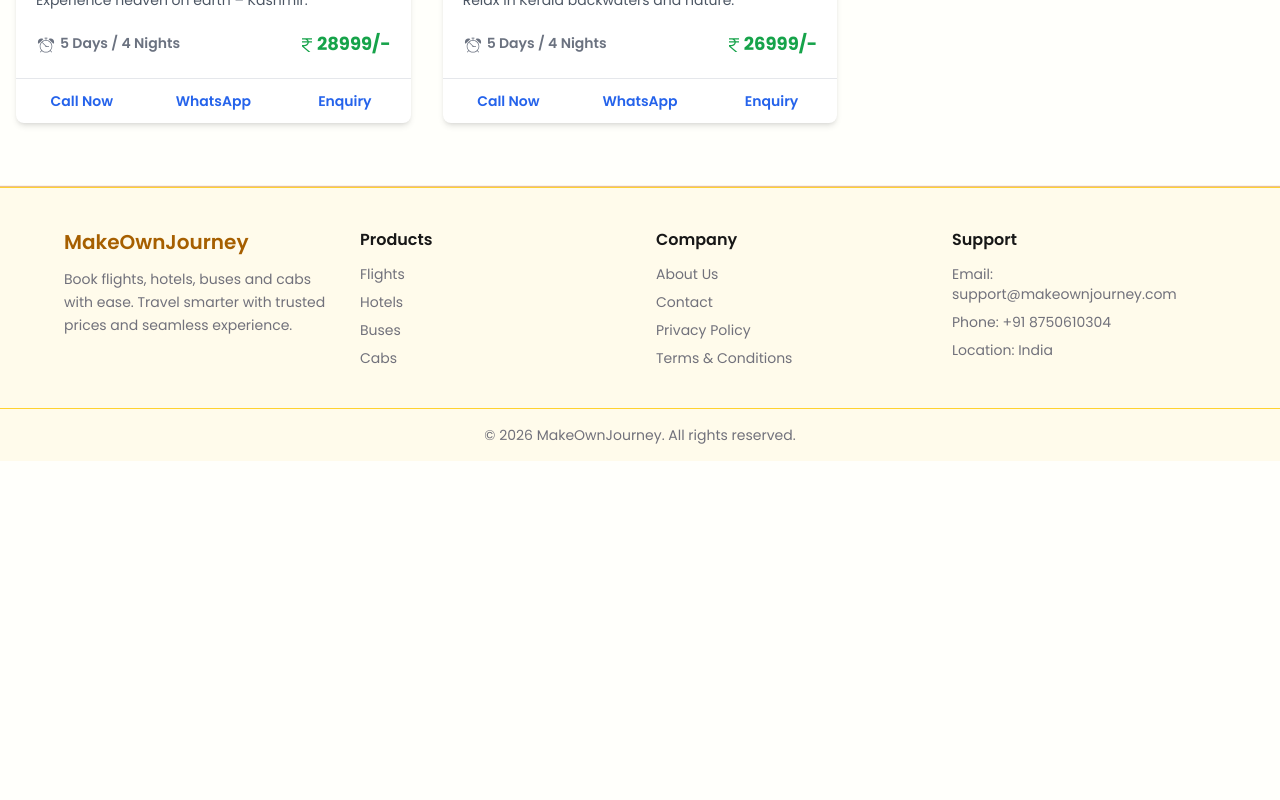
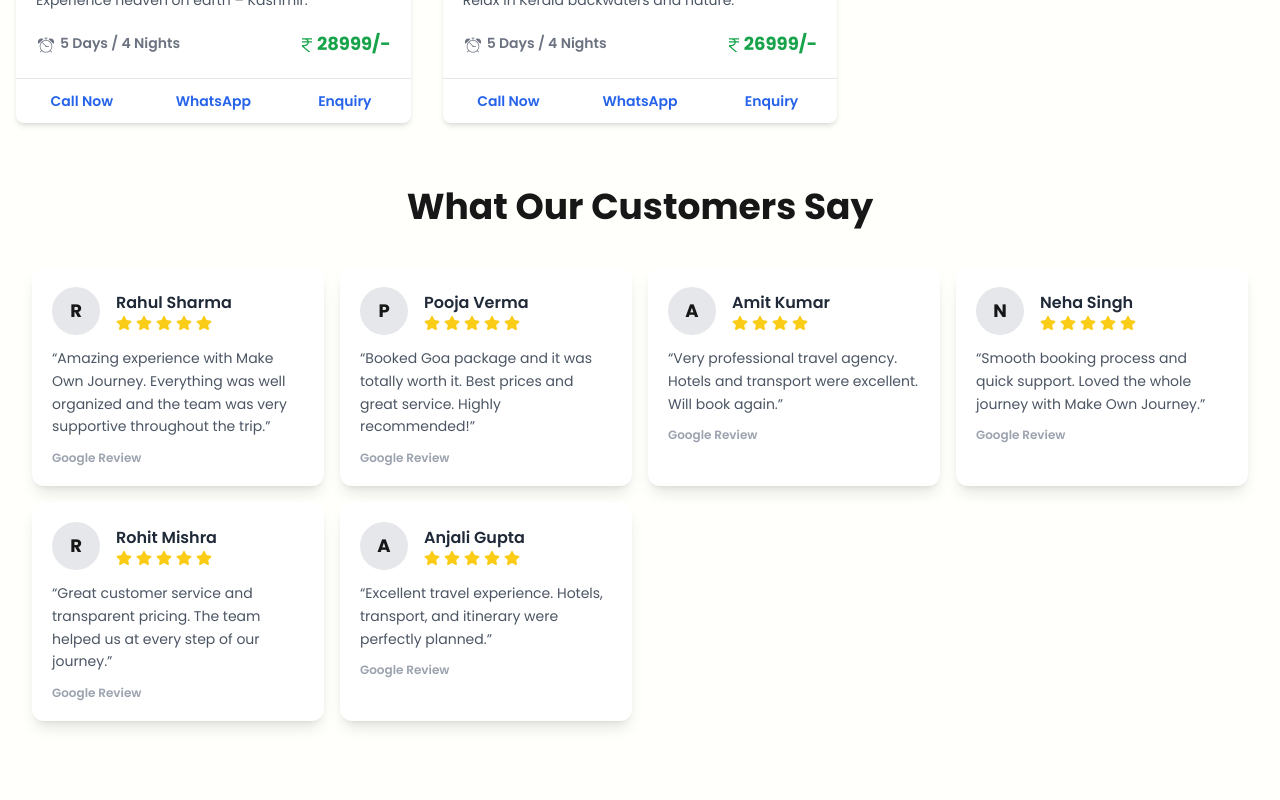
Before and after one commit to ownmakejourney-design/MakeOwnJourney-frontend, a Next.js app: page /package in a window 1280 px wide. Shown: the part 1000-1800 px from the top of the page. Before the commit the page ends 1461 px from the top, so only its background shows below. Built offline with nearby package versions, Linux system fonts and the light colour scheme.

Commit message:
google reviews

```diff
--- a/src/app/enquiry/page.tsx
+++ b/src/app/enquiry/page.tsx
@@ -1,130 +1,13 @@
-"use client";
+import EnquiryClient from "@/components/package/EnquiryClient";
+import { Suspense } from "react";
 
-import { useSearchParams, useRouter } from "next/navigation";
-import { useState } from "react";
+
+export const dynamic = "force-dynamic"; // 👈 VERY IMPORTANT
 
 export default function EnquiryPage() {
-  const searchParams = useSearchParams();
-  const router = useRouter();
-  const pkg = searchParams.get("package");
-
-  const [form, setForm] = useState({
-    name: "",
-    email: "",
-    phone: "",
-    travelDate: "",
-    pax: "",
-    fromCity: "",
-  });
-
-  const handleChange = (e: any) => {
-    setForm({ ...form, [e.target.name]: e.target.value });
-  };
-
-  const handleSubmit = (e: any) => {
-    e.preventDefault();
-    console.log("Enquiry Data:", { ...form, package: pkg });
-
-    alert("Enquiry submitted successfully!");
-    router.push(`/package/${pkg}`);
-  };
-
   return (
-    <div className="fixed inset-0 z-50 flex items-center justify-center">
-      {/* 🔲 BLURRED BACKGROUND */}
-      <div className="absolute inset-0 bg-black/40 backdrop-blur-sm"></div>
-
-      {/* 🧾 FORM CARD */}
-      <div className="relative z-10 w-full max-w-2xl bg-white rounded-2xl shadow-2xl p-8">
-        {/* Close Button */}
-        <button
-          onClick={() => router.back()}
-          className="absolute top-4 right-4 text-gray-500 hover:text-black text-xl"
-        >
-          ✕
-        </button>
-
-        {/* Header */}
-        <div className="mb-6 text-center">
-          <span className="inline-block bg-red-600 text-white px-4 py-1 rounded-full text-sm font-bold mb-3">
-            Instant Booking Get 25% OFF
-          </span>
-
-          <h1 className="text-2xl font-bold">
-            Hi  Enquiry Now To Get Best Offer!!!
-          </h1>
-
-          {pkg && (
-            <p className="text-gray-600 mt-2">
-              Package: <b className="capitalize">{pkg.replace(/-/g, " ")}</b>
-            </p>
-          )}
-        </div>
-
-        {/* FORM */}
-        <form onSubmit={handleSubmit} className="space-y-4">
-          <input
-            type="text"
-            name="name"
-            placeholder="Full Name"
-            required
-            onChange={handleChange}
-            className="w-full border rounded-lg px-4 py-3"
-          />
-
-          <input
-            type="email"
-            name="email"
-            placeholder="Email"
-            required
-            onChange={handleChange}
-            className="w-full border rounded-lg px-4 py-3"
-          />
-
-          <div className="grid md:grid-cols-2 gap-4">
-            <input
-              type="tel"
-              name="phone"
-              placeholder="Mobile"
-              required
-              onChange={handleChange}
-              className="w-full border rounded-lg px-4 py-3"
-            />
-
-            <input
-              type="date"
-              name="travelDate"
-              onChange={handleChange}
-              className="w-full border rounded-lg px-4 py-3"
-            />
-          </div>
-
-          <div className="grid md:grid-cols-2 gap-4">
-            <input
-              type="number"
-              name="pax"
-              placeholder="No of Pax"
-              onChange={handleChange}
-              className="w-full border rounded-lg px-4 py-3"
-            />
-
-            <input
-              type="text"
-              name="fromCity"
-              placeholder="From City"
-              onChange={handleChange}
-              className="w-full border rounded-lg px-4 py-3"
-            />
-          </div>
-
-          <button
-            type="submit"
-            className="w-full bg-blue-600 hover:bg-blue-700 text-white py-3 rounded-lg text-lg font-bold mt-4"
-          >
-            Submit Enquiry
-          </button>
-        </form>
-      </div>
-    </div>
+    <Suspense fallback={<div className="min-h-screen flex items-center justify-center">Loading...</div>}>
+      <EnquiryClient />
+    </Suspense>
   );
 }
--- a/src/app/hotels/page.tsx
+++ b/src/app/hotels/page.tsx
@@ -1,9 +1,9 @@
 "use client";
 
 import About from "@/components/flights/About";
-import HotelCard from "@/components/hotels/HotelsCards";
-import HotelSearch from "@/components/hotels/HotelSearch";
-import HotelsOffers from "@/components/hotels/HotelsOffers";
+import HotelCard from "@/components/Hotels/HotelsCards";
+import HotelSearch from "@/components/Hotels/HotelSearch";
+import HotelsOffers from "@/components/Hotels/HotelsOffers";
 import { useEffect, useState } from "react";
 
 export default function FlightsPage() {
--- a/src/app/package/page.tsx
+++ b/src/app/package/page.tsx
@@ -1,4 +1,7 @@
+import GoogleReviewCard from "@/components/package/GoogleReviewCard";
 import PackageCard from "@/components/package/Package";
+import { googleReviews } from "@/data/googleReviews";
+
 import { packages } from "@/data/package";
 
 
@@ -14,6 +17,21 @@
           <PackageCard key={pkg.id} pkg={pkg} />
         ))}
       </div>
+
+      <section className="max-w-screen mx-auto px-4 py-16">
+      <h2 className="text-4xl font-bold text-center mb-10">
+        What Our Customers Say
+      </h2>
+
+      <div className="grid gap-4 sm:grid-cols-2 lg:grid-cols-4">
+        {googleReviews.map((review) => (
+          <GoogleReviewCard
+            key={review.id}
+            review={review}
+          />
+        ))}
+      </div>
+    </section>
     </div>
   );
 }
--- a/src/app/page.tsx
+++ b/src/app/page.tsx
@@ -1,7 +1,9 @@
 "use client";
 import HeroSection from "@/components/home/HeroSection";
 import Offer from "@/components/home/Offer";
+import GoogleReviewCard from "@/components/package/GoogleReviewCard";
 import PackageCard from "@/components/package/Package";
+import { googleReviews } from "@/data/googleReviews";
 import { packages } from "@/data/package";
 
 export default function Home() {
@@ -20,6 +22,21 @@
           ))}
         </div>
       </div>
+
+       <section className="max-w-screen mx-auto px-4 py-16">
+            <h2 className="text-4xl font-bold text-center mb-10">
+              What Our Customers Say
+            </h2>
+
+            <div className="grid gap-6 sm:grid-cols-2 lg:grid-cols-4 px-10">
+              {googleReviews.map((review) => (
+                <GoogleReviewCard
+                  key={review.id}
+                  review={review}
+                />
+              ))}
+            </div>
+          </section>
     </main>
   );
 }
--- /dev/null
+++ b/src/components/package/EnquiryClient.tsx
@@ -0,0 +1,65 @@
+"use client";
+
+import { useSearchParams, useRouter } from "next/navigation";
+import { useState } from "react";
+
+export default function EnquiryClient() {
+  const searchParams = useSearchParams();
+  const router = useRouter();
+  const pkg = searchParams.get("package");
+
+  const [form, setForm] = useState({
+    name: "",
+    email: "",
+    phone: "",
+    travelDate: "",
+    pax: "",
+    fromCity: "",
+  });
+
+  const handleChange = (e: any) => {
+    setForm({ ...form, [e.target.name]: e.target.value });
+  };
+
+  const handleSubmit = (e: any) => {
+    e.preventDefault();
+    console.log("Enquiry Data:", { ...form, package: pkg });
+    alert("Enquiry submitted successfully!");
+    router.push(`/package/${pkg}`);
+  };
+
+  return (
+    <div className="fixed inset-0 z-50 flex items-center justify-center">
+      {/* Background blur */}
+      <div className="absolute inset-0 bg-black/40 backdrop-blur-sm"></div>
+
+      <div className="relative z-10 w-full max-w-2xl bg-white rounded-2xl shadow-2xl p-8">
+        <button
+          onClick={() => router.back()}
+          className="absolute top-4 right-4 text-xl text-gray-500"
+        >
+          ✕
+        </button>
+
+        <h1 className="text-2xl font-bold mb-2">
+          Enquiry Now To Get Best Offer
+        </h1>
+
+        {pkg && (
+          <p className="text-gray-600 mb-4">
+            Package: <b className="capitalize">{pkg.replace(/-/g, " ")}</b>
+          </p>
+        )}
+
+        <form onSubmit={handleSubmit} className="space-y-4">
+          <input name="name" placeholder="Full Name" required onChange={handleChange} className="w-full border p-3 rounded" />
+          <input name="email" type="email" placeholder="Email" required onChange={handleChange} className="w-full border p-3 rounded" />
+          <input name="phone" placeholder="Mobile" required onChange={handleChange} className="w-full border p-3 rounded" />
+          <button className="w-full bg-blue-600 text-white py-3 rounded font-bold">
+            Submit Enquiry
+          </button>
+        </form>
+      </div>
+    </div>
+  );
+}
--- /dev/null
+++ b/src/components/package/GoogleReviewCard.tsx
@@ -0,0 +1,42 @@
+import { GoogleReview } from "@/data/googleReviews";
+import { FaStar } from "react-icons/fa";
+
+interface Props {
+  review: GoogleReview;
+}
+
+export default function GoogleReviewCard({ review }: Props) {
+  return (
+    <div className="bg-white rounded-xl shadow-lg p-5 hover:shadow-2xl transition-all duration-300">
+      {/* Header */}
+      <div className="flex items-center gap-4 mb-3">
+        <div className="w-12 h-12 rounded-full bg-gray-200 flex items-center justify-center text-lg font-bold">
+          {review.name.charAt(0)}
+        </div>
+
+        <div>
+          <h4 className="font-semibold text-gray-800">
+            {review.name}
+          </h4>
+
+          {/* Stars */}
+          <div className="flex gap-1 text-yellow-400">
+            {Array.from({ length: review.rating }).map((_, i) => (
+              <FaStar key={i} />
+            ))}
+          </div>
+        </div>
+      </div>
+
+      {/* Review Text */}
+      <p className="text-gray-600 text-sm leading-relaxed">
+        “{review.review}”
+      </p>
+
+      {/* Google Tag */}
+      <p className="mt-3 text-xs text-gray-400 font-semibold">
+        Google Review
+      </p>
+    </div>
+  );
+}
--- /dev/null
+++ b/src/data/googleReviews.ts
@@ -0,0 +1,52 @@
+export interface GoogleReview {
+  id: number;
+  name: string;
+  rating: number;
+  review: string;
+  avatar?: string;
+}
+
+export const googleReviews: GoogleReview[] = [
+  {
+    id: 1,
+    name: "Rahul Sharma",
+    rating: 5,
+    review:
+      "Amazing experience with Make Own Journey. Everything was well organized and the team was very supportive throughout the trip.",
+  },
+  {
+    id: 2,
+    name: "Pooja Verma",
+    rating: 5,
+    review:
+      "Booked Goa package and it was totally worth it. Best prices and great service. Highly recommended!",
+  },
+  {
+    id: 3,
+    name: "Amit Kumar",
+    rating: 4,
+    review:
+      "Very professional travel agency. Hotels and transport were excellent. Will book again.",
+  },
+  {
+    id: 4,
+    name: "Neha Singh",
+    rating: 5,
+    review:
+      "Smooth booking process and quick support. Loved the whole journey with Make Own Journey.",
+  },
+  {
+    id: 5,
+    name: "Rohit Mishra",
+    rating: 5,
+    review:
+      "Great customer service and transparent pricing. The team helped us at every step of our journey.",
+  },
+  {
+    id: 6,
+    name: "Anjali Gupta",
+    rating: 5,
+    review:
+      "Excellent travel experience. Hotels, transport, and itinerary were perfectly planned.",
+  },
+];
```
